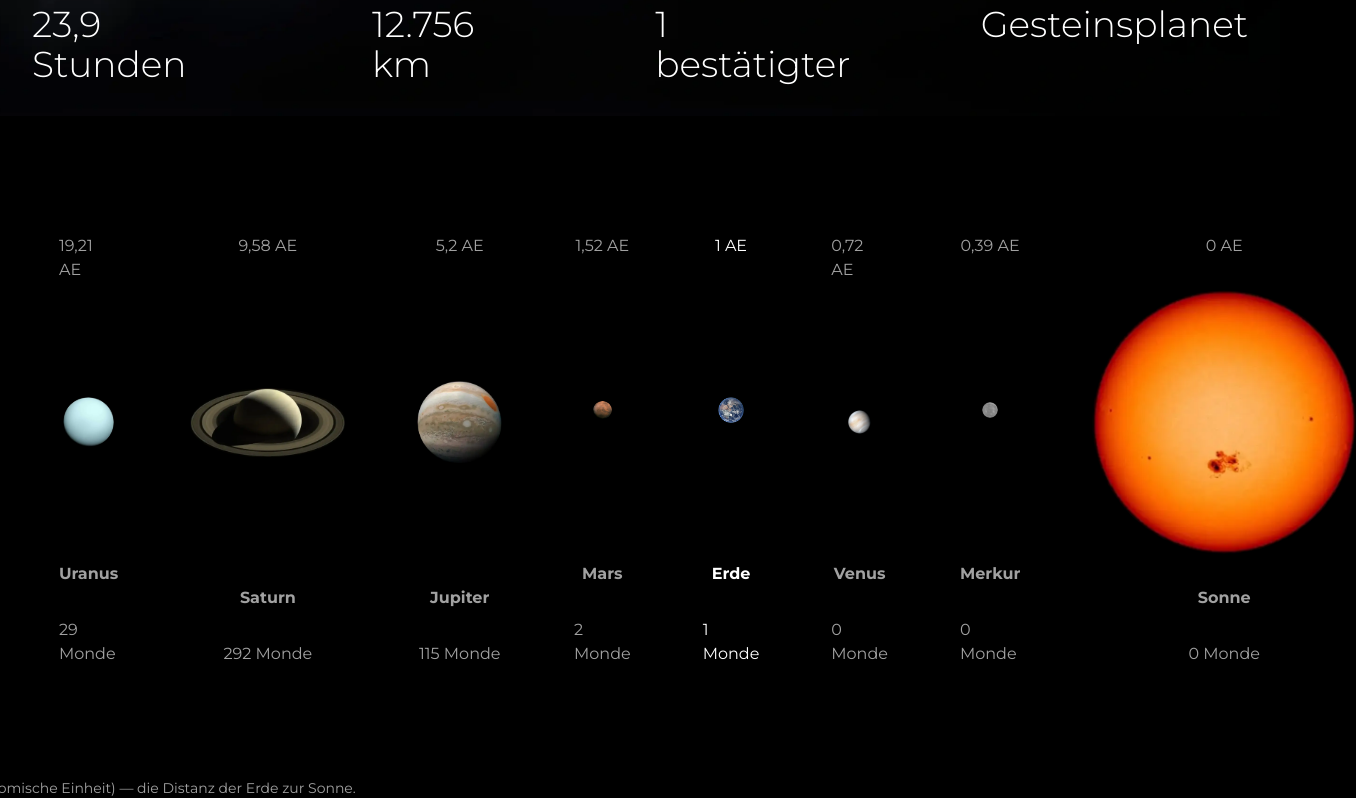
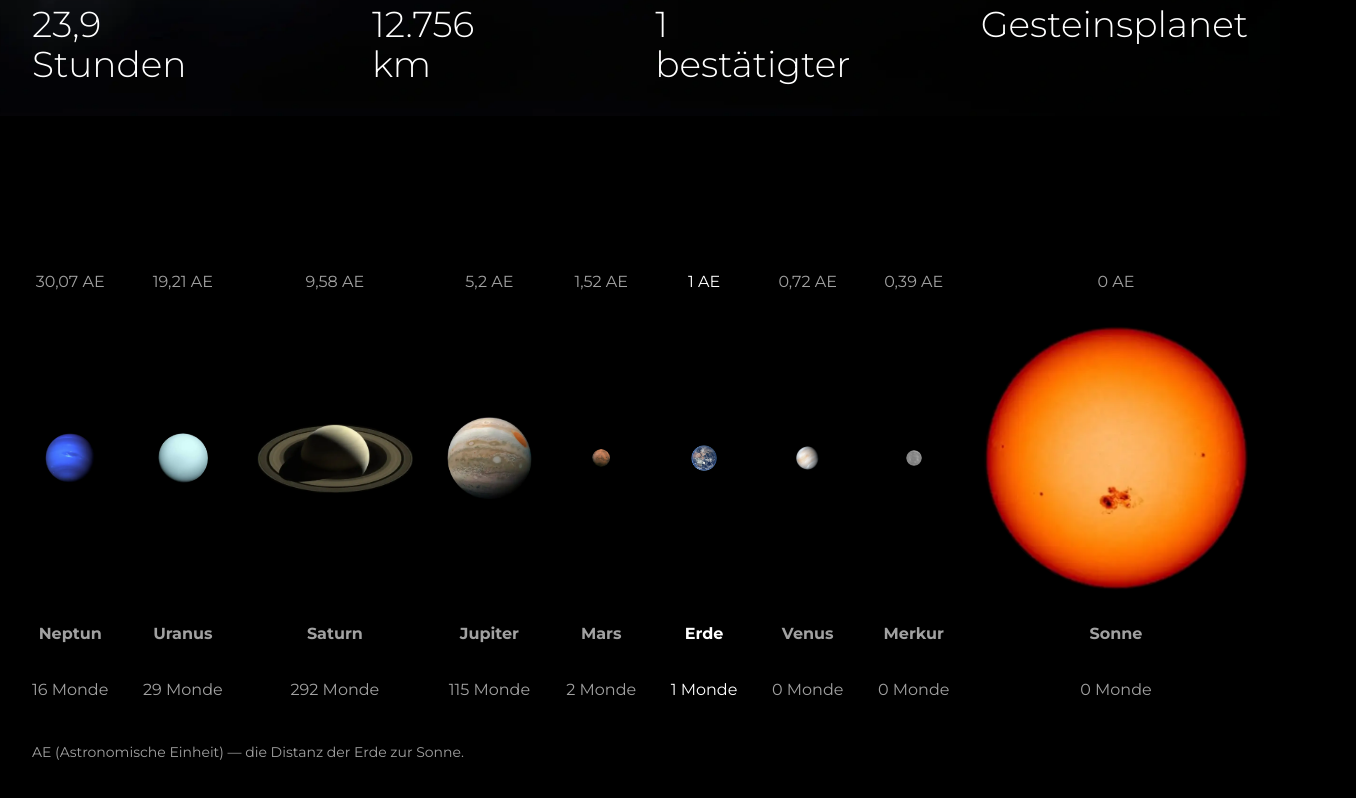
Before and after one commit to zeroequalsone/orbit, a Next.js app: page /solar-system in a window 1280 px wide. Shown: the part 708-1506 px from the top of the page, 1356 px wide, since content can reach past the window. Built offline with nearby package versions, Linux system fonts and the light colour scheme.

Commit message:
refactor(planetSelector): refactored css and made responsive

```diff
--- a/app/components/solar-system/PlanetSelector.tsx
+++ b/app/components/solar-system/PlanetSelector.tsx
@@ -9,13 +9,13 @@ export default function PlanetSelector({
   setPlanetId: Dispatch<number>;
 }) {
   return (
-    <section className="min-h-screen flex justify-center items-center flex-col">
-      <div className="flex flex-col">
-        <div className="flex gap-18">
+    <section className="min-h-screen flex justify-center items-center">
+      <div className="flex flex-col justify-center p-8 max-w-384 w-full gap-10">
+        <div className="flex lg:flex-row flex-col justify-between">
           {[...planets].reverse().map((planet) => (
             <div
               key={planet.id}
-              className={`flex flex-col items-center justify-between cursor-pointer ${planetId === planet.id ? "text-white" : "text-neutral-400"}`}
+              className={`flex lg:flex-col items-center justify-between cursor-pointer ${planetId === planet.id ? "text-white" : "text-neutral-400"}`}
               onClick={() => setPlanetId(planet.id)}
             >
               <p>
@@ -25,14 +25,17 @@ export default function PlanetSelector({
                 AE
               </p>
               <div
-                className={`rounded-full mb-8 mt-8`}
+                className={`hidden lg:flex rounded-full mb-8 mt-8 bg-center bg-no-repeat bg-size-[100%]`}
                 style={{
                   height: `${planet.id === 6 ? Math.sqrt(planet.diameter / 5) : Math.sqrt(planet.diameter / 20)}px`,
                   width: `${planet.id === 6 ? Math.sqrt(planet.diameter / 5) : Math.sqrt(planet.diameter / 20)}px`,
                   backgroundImage: `url('${planet.iconUrl}')`,
-                  backgroundSize: "100%",
-                  backgroundPosition: "center",
-                  backgroundRepeat: "no-repeat",
+                }}
+              />
+              <div
+                className={`lg:hidden rounded-full mb-8 mt-8 bg-center bg-no-repeat bg-size-[100%] size-12`}
+                style={{
+                  backgroundImage: `url('${planet.iconUrl}')`,
                 }}
               />
               <div className="flex flex-col gap-8 items-center">
@@ -42,7 +45,7 @@ export default function PlanetSelector({
             </div>
           ))}
         </div>
-        <p className="text-sm mt-28 text-neutral-400">
+        <p className="text-sm text-neutral-400">
           AE (Astronomische Einheit) — die Distanz der Erde zur Sonne.
         </p>
       </div>
```
